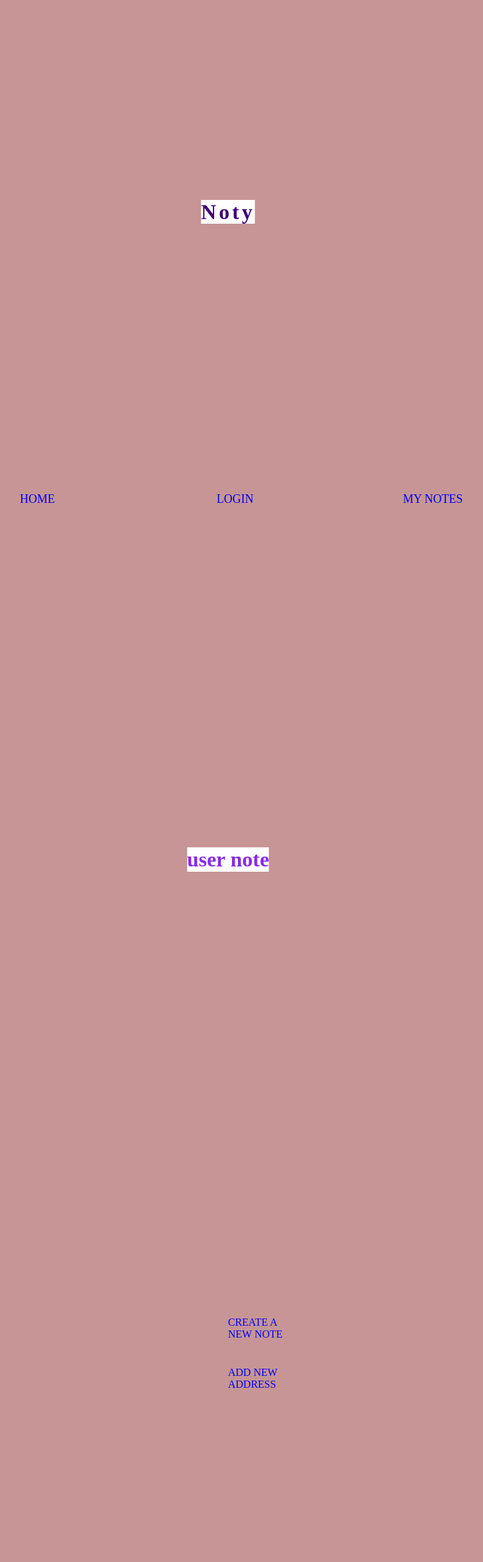
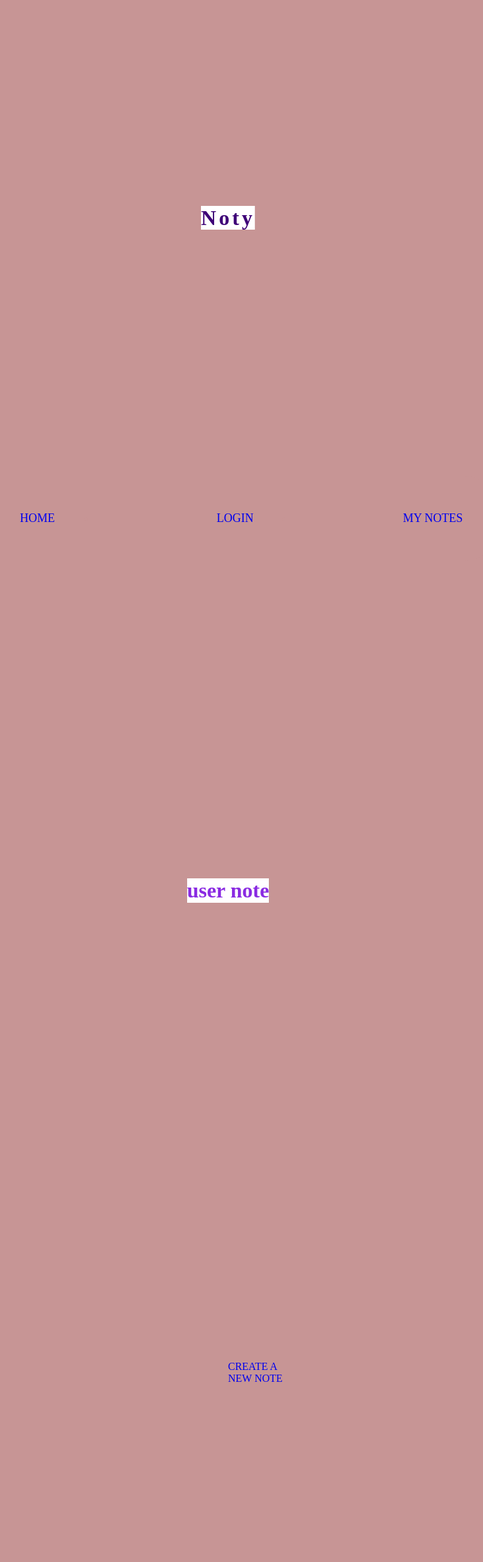
Before and after one commit to siecp-1001/qr-datastore, a Django app: page /note/ in a window 1280 px wide. Shown: the top 2367 px of the page at 66% size, without its empty margins (294-1027 px from the left). Run offline with Django 4.2, Linux system fonts and the light colour scheme; a user stored in the database is signed in; data comes from the database, SQL or seed files in the repository.

Commit message:
Update notes_list.html

```diff
--- a/meds-main/search/templates/search/notes_list.html
+++ b/meds-main/search/templates/search/notes_list.html
@@ -24,6 +24,6 @@
 
   <p>
    <a href="{% url 'search:create_note' %}">Create a New Note</a>
-    <a href="{% url 'search:note_create'   %}">Add new address</a>
+
   </p>
 {% endblock content %}
```
